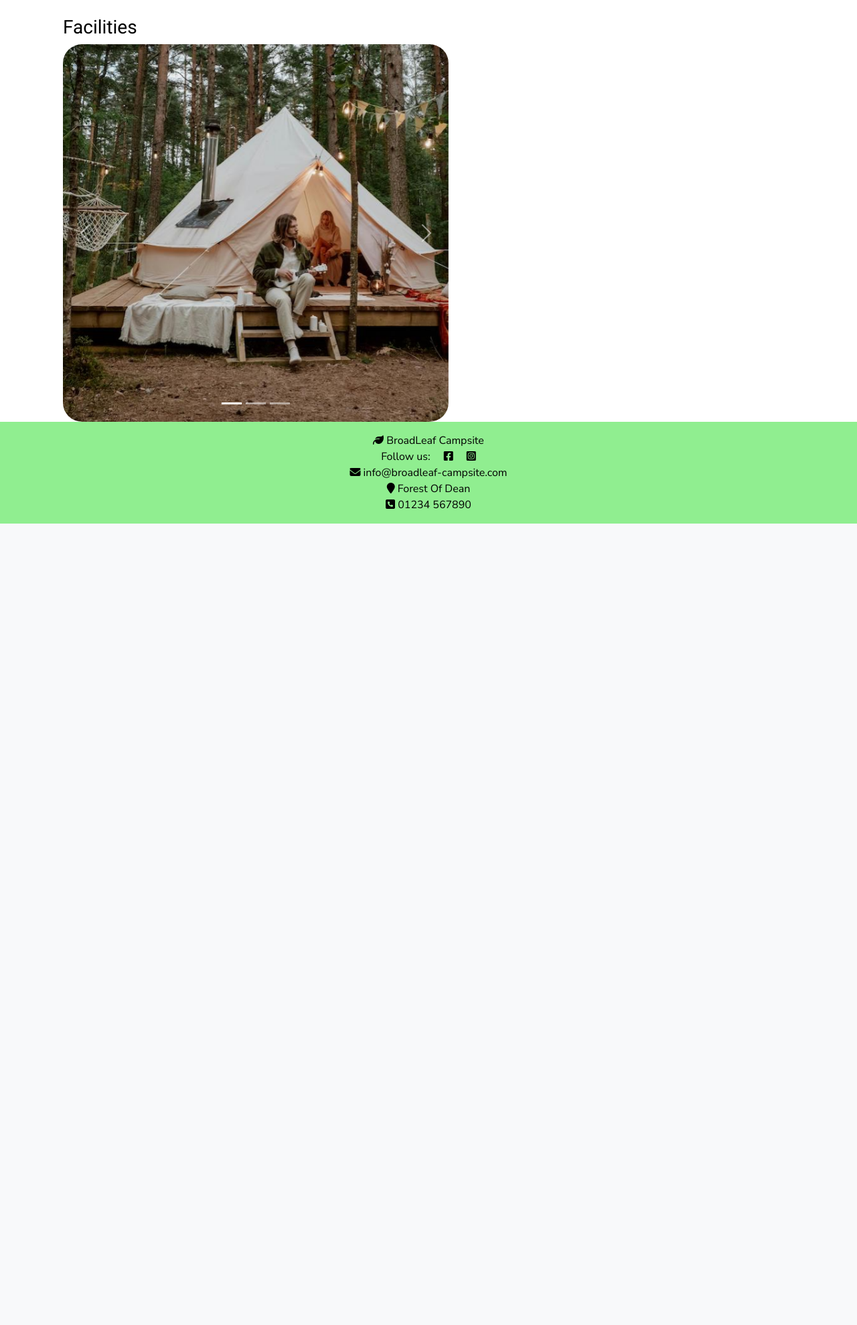
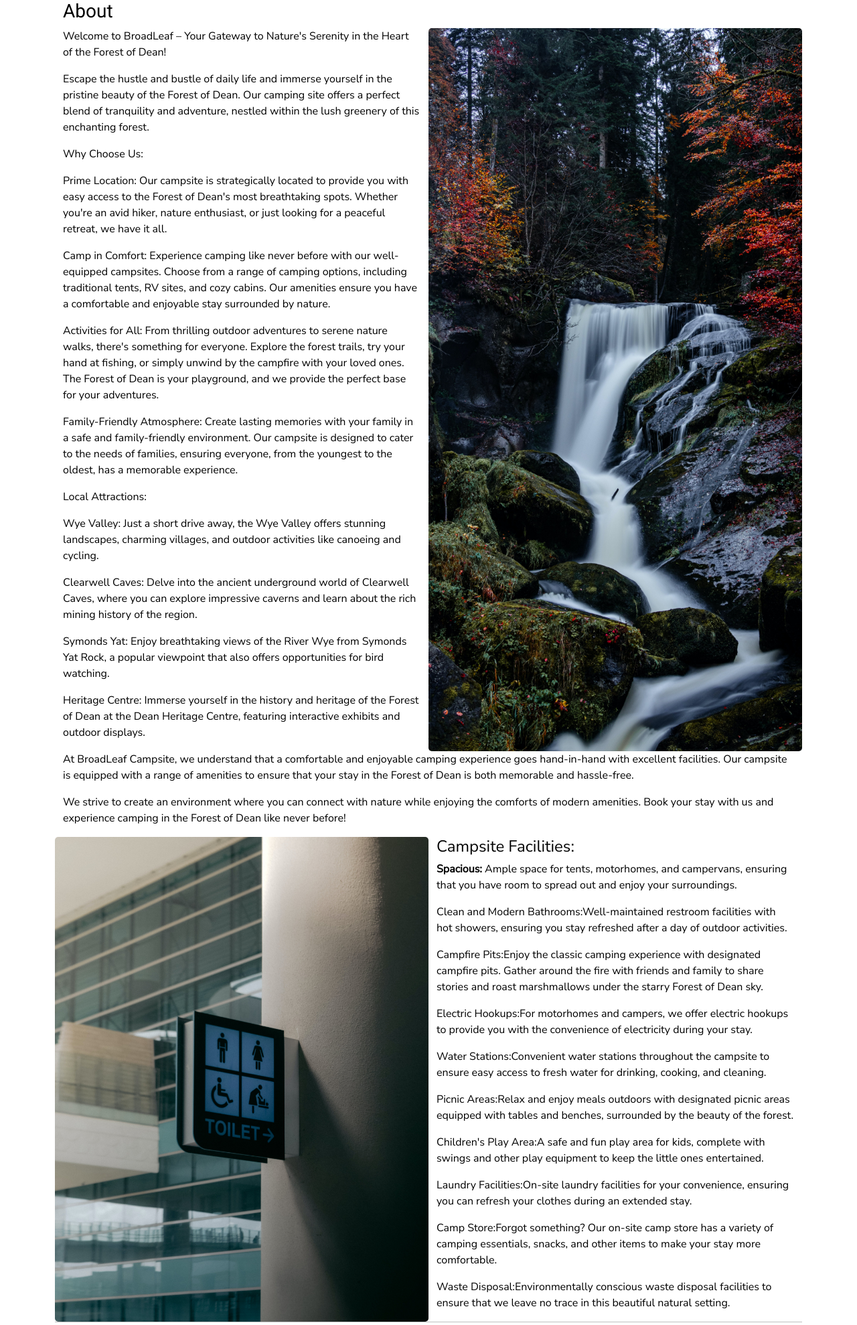
Before and after one commit to TR94/broadleaf-campsite, a Django app: page /about/ in a window 1280 px wide. Shown: the part 82-2061 px from the top of the page at 67% size. Before the commit the page ends 864 px from the top, so only its background shows below. Run offline with Django 3.2, Linux system fonts and the light colour scheme; data that the repository does not hold is empty; some libraries are stand-ins or nearby versions.

Commit message:
Add About page content and images

```diff
--- a/about/templates/about.html
+++ b/about/templates/about.html
@@ -5,28 +5,85 @@
 <div class="container">
     <div class="row">
         <div class="col-md-12">
-            <h3>{{ about.title }}</h3>
+            <h3>About</h3>
         </div>
     </div>
     <div class="row">
         <div class="col-md-6">
-            <p>{{ about.content }}</p>
+            <p>Welcome to BroadLeaf – Your Gateway to Nature's Serenity in the Heart of the Forest of Dean!</p>
+
+            <p>Escape the hustle and bustle of daily life and immerse yourself in the pristine beauty of the Forest of Dean.
+                Our camping site offers a perfect blend of tranquility and adventure, nestled within the lush greenery of this
+                enchanting forest.</p>
+
+            <p>Why Choose Us:</p>
+            <p>Prime Location: Our campsite is strategically located to provide you with easy access to the Forest of Dean's most
+                breathtaking spots. Whether you're an avid hiker, nature enthusiast, or just looking for a peaceful retreat, we
+                have it all.</p>
+            <p>Camp in Comfort: Experience camping like never before with our well-equipped campsites. Choose from a range of camping options, including
+                traditional tents, RV sites, and cozy cabins. Our amenities ensure you have a comfortable and enjoyable stay surrounded
+                by nature.</p>
+            <p>Activities for All: From thrilling outdoor adventures to serene nature walks, there's something for everyone. Explore the
+                forest trails, try your hand at fishing, or simply unwind by the campfire with your loved ones. The Forest of Dean is your playground,
+                and we provide the perfect base for your adventures.</p>
+            <p>Family-Friendly Atmosphere: Create lasting memories with your family in a safe and family-friendly environment. Our campsite
+                is designed to cater to the needs of families, ensuring everyone, from the youngest to the oldest, has a memorable experience.</p>
+
+            <p>Local Attractions:</p>
+            <p>Wye Valley: Just a short drive away, the Wye Valley offers stunning landscapes, charming villages, and outdoor activities
+                like canoeing and cycling.</p>
+            <p>Clearwell Caves: Delve into the ancient underground world of Clearwell Caves, where you can explore impressive caverns and
+                learn about the rich mining history of the region.</p>
+            <p>Symonds Yat: Enjoy breathtaking views of the River Wye from Symonds Yat Rock, a popular viewpoint that also offers
+                opportunities for bird watching.</p>
+            <p>Heritage Centre: Immerse yourself in the history and heritage of the Forest of Dean at the Dean Heritage Centre, featuring
+                interactive exhibits and outdoor displays.</p>
         </div>
-        <div class="col-md-6">
+        <div class="col-md-6" id="about-img">
             <!-- about us image -->
         </div>
     </div>
     <div class="row">
-        <div class="col-md-6">
-            <h3>Facilities</h3>
+        <p>At BroadLeaf Campsite, we understand that a comfortable and enjoyable camping experience goes
+            hand-in-hand with excellent facilities. Our campsite is equipped with a range of amenities to ensure
+            that your stay in the Forest of Dean is both memorable and hassle-free.</p>
+        <p>We strive to create an environment where you can connect with nature while enjoying the comforts of modern
+            amenities. Book your stay with us and experience camping in the Forest of Dean like never before!</p>
     </div>
+    <div class="row">
         <div id="facilities-img"class="col-md-6">
             <!-- facilities image -->
         </div>
+        <div class="col-md-6">
+            <h4>Campsite Facilities:</h4>
+
+            <p><span class="fw-bold">Spacious: </span>Ample space for tents, motorhomes, and campervans, ensuring that you have room to spread
+                out and enjoy your surroundings.</p>
+            <p>Clean and Modern Bathrooms:Well-maintained restroom facilities with hot showers, ensuring you stay
+                refreshed after a day of outdoor activities.</p>
+            <p>Campfire Pits:Enjoy the classic camping experience with designated campfire pits. Gather around the
+                fire with friends and family to share stories and roast marshmallows under the starry Forest of Dean sky.</p>
+            <p>Electric Hookups:For motorhomes and campers, we offer electric hookups to provide you with the convenience
+                of electricity during your stay.</p>
+            <p>Water Stations:Convenient water stations throughout the campsite to ensure easy access to fresh water for drinking,
+                cooking, and cleaning.</p>
+            <p>Picnic Areas:Relax and enjoy meals outdoors with designated picnic areas equipped with tables and benches,
+                surrounded by the beauty of the forest.</p>
+            <p>Children's Play Area:A safe and fun play area for kids, complete with swings and other play equipment to keep
+                the little ones entertained.</p>
+            <p>Laundry Facilities:On-site laundry facilities for your convenience, ensuring you can refresh your clothes during
+                 an extended stay.</p>
+            <p>Camp Store:Forgot something? Our on-site camp store has a variety of camping essentials, snacks, and other items
+                to make your stay more comfortable.</p>
+            <p>Waste Disposal:Environmentally conscious waste disposal facilities to ensure that we leave no trace in this beautiful
+                natural setting.</p>
+        </div>
     </div>
     <div class="row">
-        <!-- Carousel -->
-        <div id="demo" class="carousel slide" data-bs-ride="carousel">
+        <hr>
+        <div class="col-md-12 d-flex justify-content-center mb-4">
+            <!-- Carousel from Bootstrap documentation-->
+            <div id="demo" class="carousel slide " data-bs-ride="carousel">
 
                 <!-- Indicators/dots -->
                 <div class="carousel-indicators">
@@ -58,6 +115,7 @@
             </div>
         </div>
     </div>
+</div>
 
 
 {% endblock %}
--- a/static/css/style.css
+++ b/static/css/style.css
@@ -37,6 +37,23 @@ footer {
 
 
 /*------------------------------------- About.html --*/
+
+#about-img {
+    background: url("../images/about-img.jpg");
+    background-position: center;
+    background-repeat: no-repeat;
+    background-size: cover;
+    min-height: 400px;
+    border-radius: 5px;
+}
+#facilities-img{
+    background: url("../images/toilets.jpg");
+    background-position: center;
+    background-repeat: no-repeat;
+    background-size: cover;
+    min-height: 400px;
+    border-radius: 5px;
+}
 .carousel {
     max-width: 600px;
 }
```
Also changed, not shown: static/images/about-img.jpg (added), static/images/toilets.jpg (added). Lines whose indentation alone changed are shown as unchanged.
